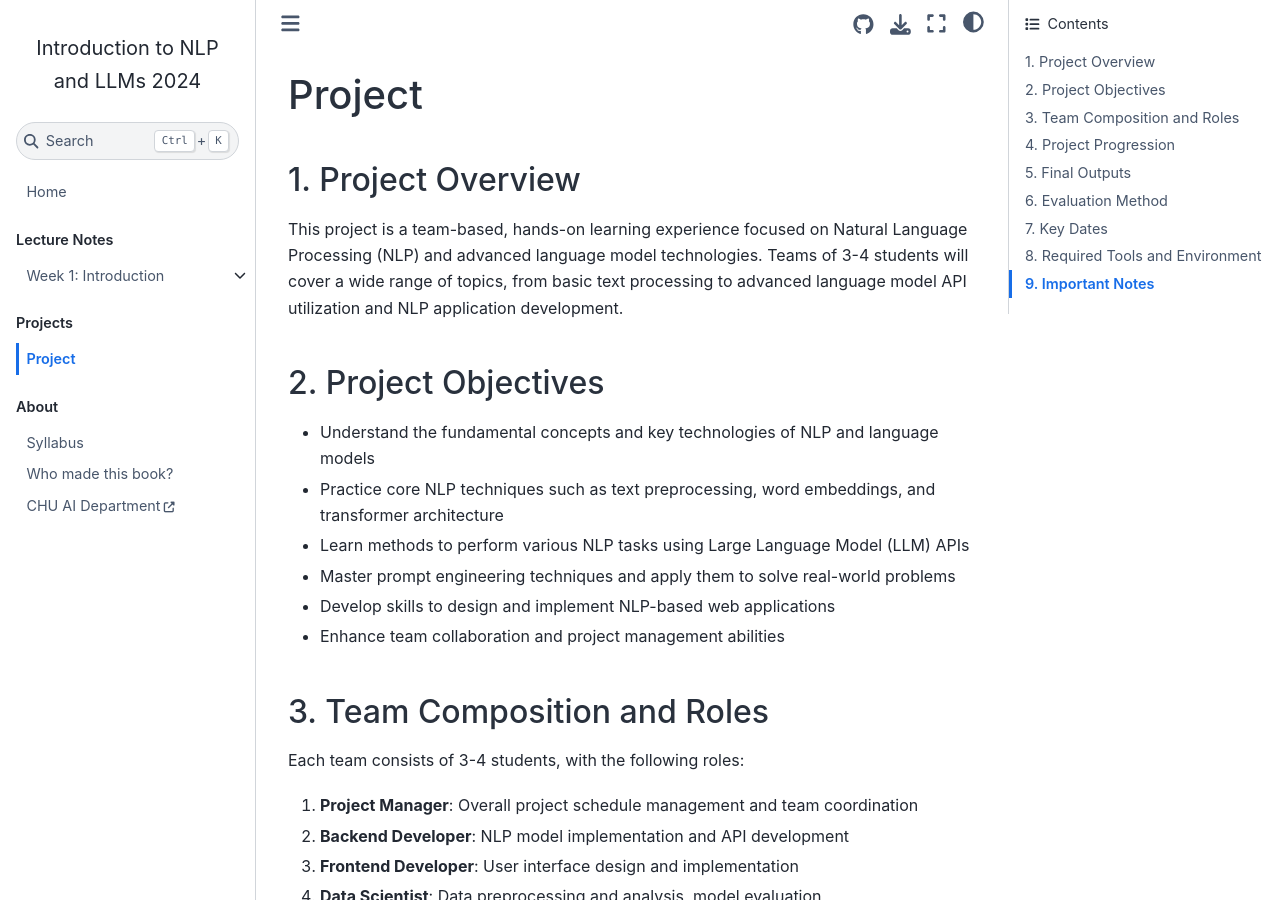
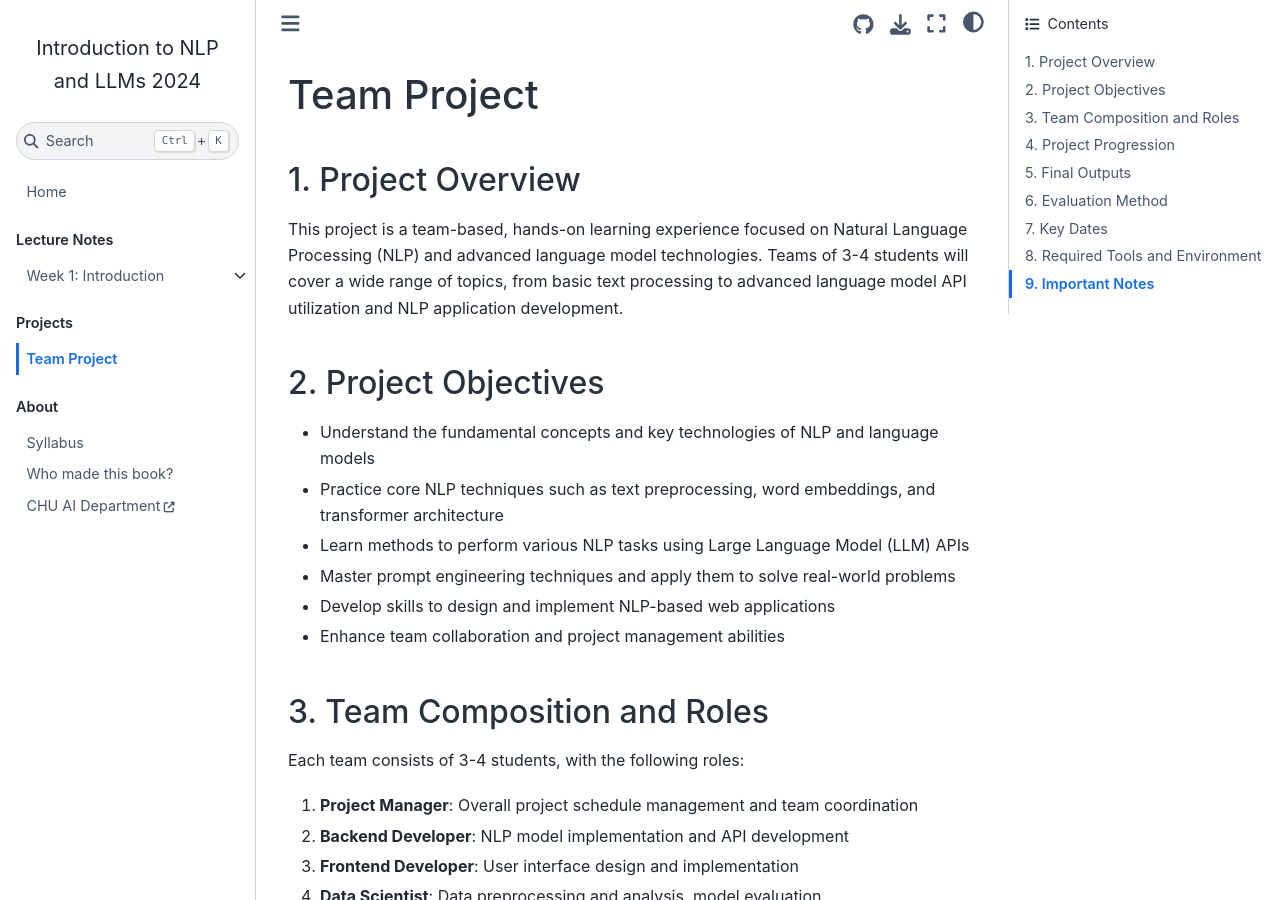
Before and after one commit to entelecheia/intronlp-2024, a Jupyter Book: the page built from book/en/projects/index.md, in a window 1280 px wide and 900 px high. Built offline with Jupyter Book 1.0.4 settings and Sphinx 7.4.7 and the Sphinx Book theme 1.1.4, drawn with Linux system fonts in a browser that asks for light colours.

Commit message:
chore: Update project title to "Team Project" in English and Korean

```diff
--- a/book/en/projects/index.md
+++ b/book/en/projects/index.md
@@ -1,4 +1,4 @@
-# Project
+# Team Project
 
 ## 1. Project Overview
 
```
Also changed, not shown: book/ko/projects/index.md (+1 -1 lines).
